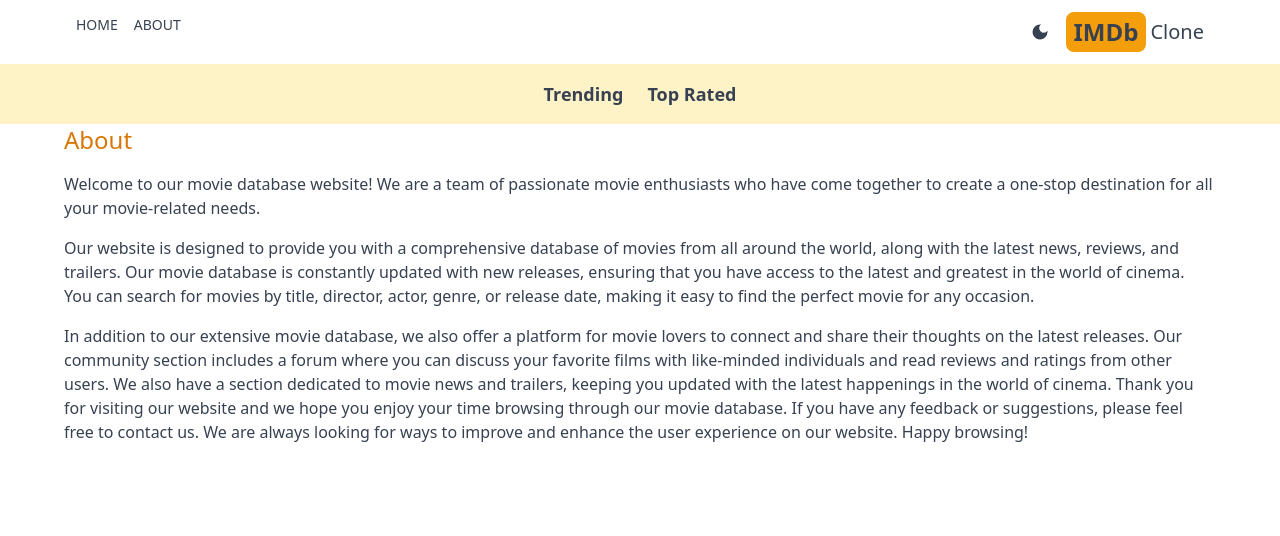
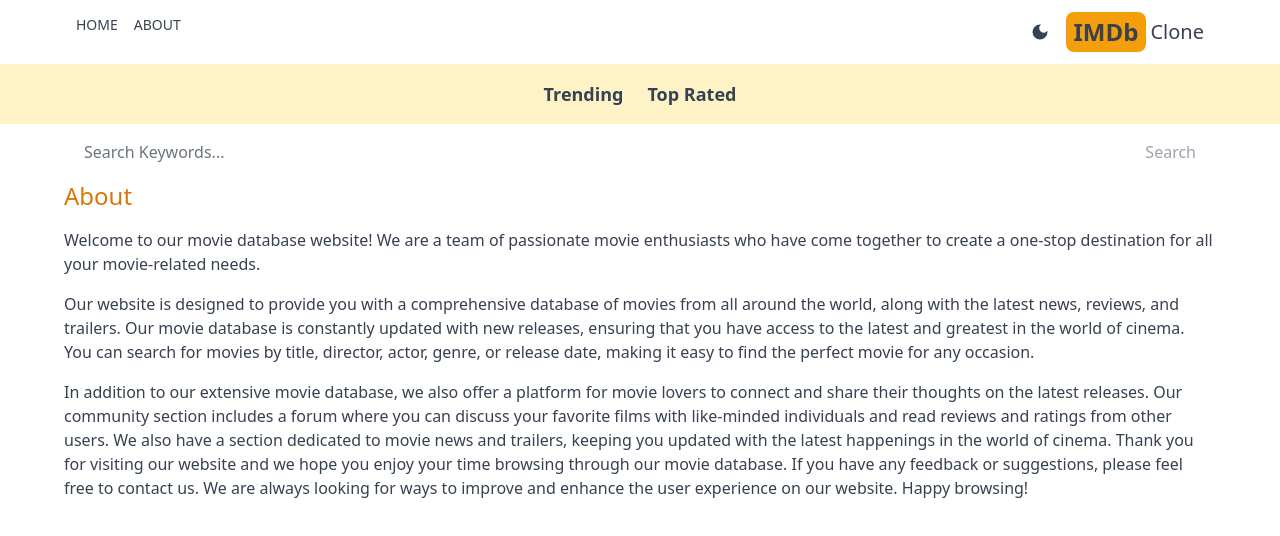
Before and after one commit to uzwal01/IMDb-clone-next, a Next.js app: page /about in a window 1280 px wide. Shown: the top 536 px of the page. Built offline with nearby package versions, Linux system fonts and the light colour scheme.

Commit message:
added a search box

```diff
--- a/src/app/layout.js
+++ b/src/app/layout.js
@@ -3,6 +3,7 @@
 import Header from "@/components/Header";
 import Providers from "./Providers";
 import Navbar from "@/components/Navbar";
+import SearchBox from "@/components/SearchBox";
 
 const geistSans = Geist({
   variable: "--font-geist-sans",
@@ -29,6 +30,7 @@
         <Providers>
           <Header />
           <Navbar />
+          <SearchBox />
           {children}
         </Providers>
       </body>
--- /dev/null
+++ b/src/app/search/[searchTerm]/page.jsx
@@ -0,0 +1,25 @@
+import Results from '@/components/Results';
+import React from 'react'
+
+async function SearchPage({params}) {
+    const searchTerm = params.searchTerm;
+    const res = await fetch(`https://api.themoviedb.org/3/search/movie?api_key=${process.env.API_KEY}&query=${searchTerm}&language=en-US&page=1&include_adult=false`);
+
+    const data = await res.json();
+    const results = data.results;
+
+    return (
+    <div>
+      {
+        results && results.length === (
+            <h1 className='text-center pt-6'>No result found</h1>
+        )
+      }
+      {
+        results && <Results results={results}/>
+      }
+    </div>
+  )
+}
+
+export default SearchPage
--- a/src/components/Results.jsx
+++ b/src/components/Results.jsx
@@ -4,7 +4,7 @@
 function Results({results}) {
   return (
     <>
-    <div className='sm:grid sm:grid-cols-2 lg:grid-cols-3 xl:grid-cols-4 2xl:grid-cols-5 max-w-5xl mx-auto py-4'>
+    <div className='sm:grid sm:grid-cols-2 lg:grid-cols-3 xl:grid-cols-4 2xl:grid-cols-5 max-w-6xl mx-auto py-4'>
       {
         results.map((result)=> (
          <Card key={result.id} result={result}/>
--- /dev/null
+++ b/src/components/SearchBox.jsx
@@ -0,0 +1,26 @@
+"use client"
+import { useRouter } from 'next/navigation';
+import React, { useState } from 'react'
+
+
+function SearchBox() {
+    const [search, setSearch] = useState('');
+    const router = useRouter();
+    const handleSubmit = (e) => {
+        e.preventDefault();
+        router.push(`/search/${search}`);
+    }
+    return (
+    <form className='flex justify-between px-5 max-w-6xl mx-auto'
+    onSubmit={handleSubmit}
+    >
+        <input type='text' placeholder='Search Keywords...' className='w-full h-14 rounded-md placeholder-gray-500 outline-none bg-transparent flex-1'
+        value={search}
+        onChange={(e) => setSearch(e.target.value)}
+        />
+        <button className='text-amber-600 disabled:text-gray-400' disabled={search === ''}>Search</button>
+    </form>
+  )
+}
+
+export default SearchBox
```
Also changed, not shown: src/app/movie/[id]/page.jsx (+3 -2 lines), src/components/Card.jsx (+2 -2 lines).
